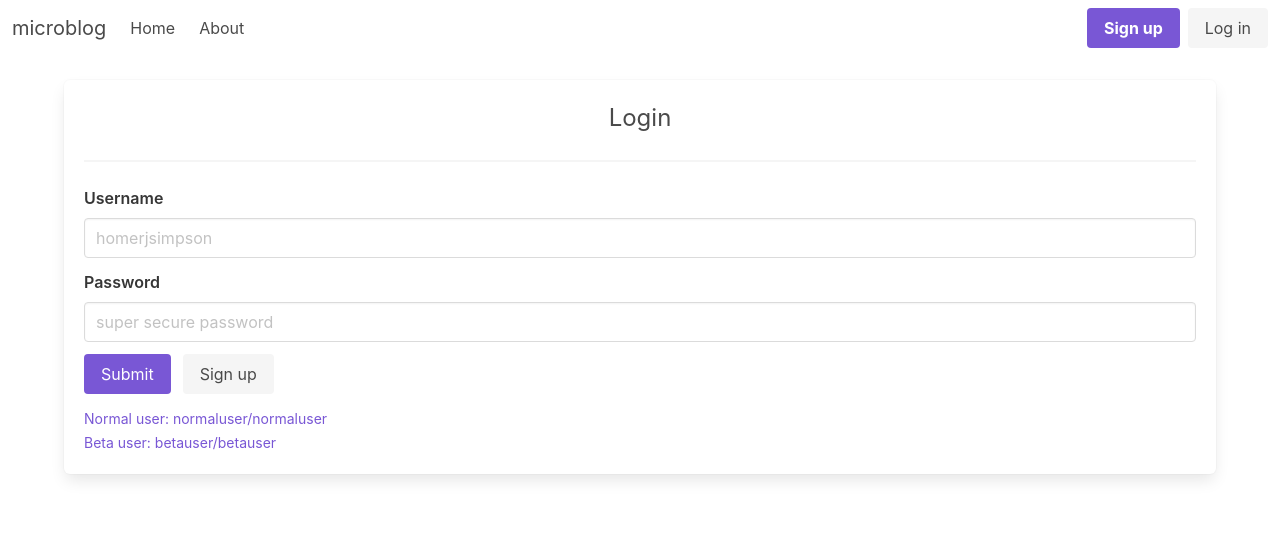
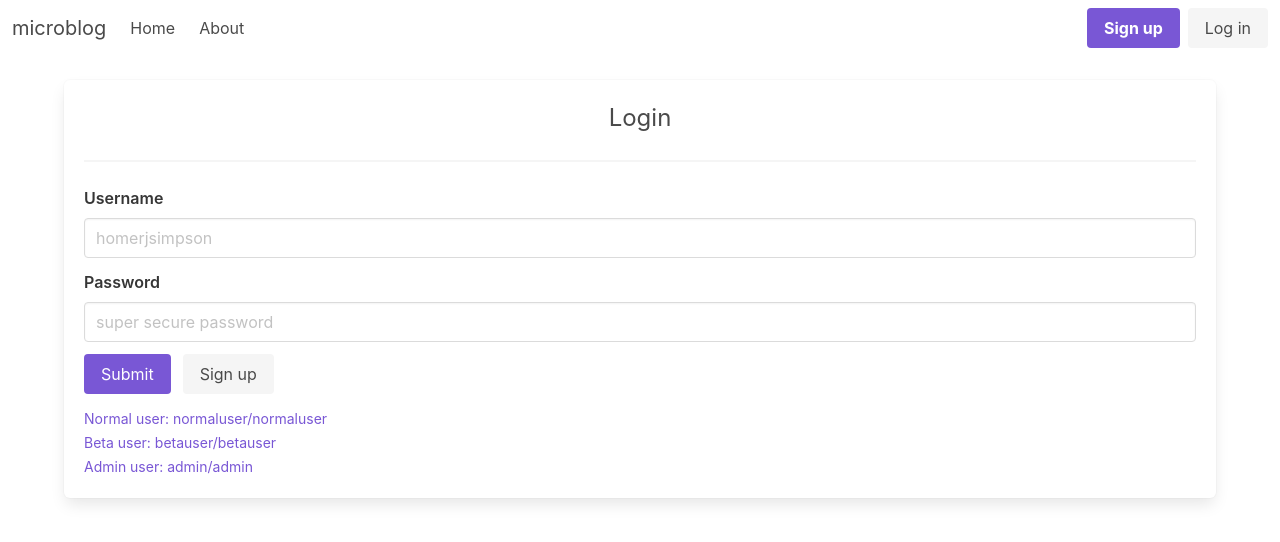
Before and after one commit to zsanettmagyar-cbcorews/microblog-frontend, a Vue app: page /login in a window 1280 px wide. Shown: the top 542 px of the page. Built offline with nearby package versions, Linux system fonts and the light colour scheme.

Commit message:
Adding admin user

```diff
--- a/src/utils/users.js
+++ b/src/utils/users.js
@@ -10,6 +10,12 @@ export const userList = [
     password: 'normaluser',
     company: 'generic co',
     beta_access: false
+  },
+  {
+    username: 'admin',
+    password: 'admin',
+    company: 'Cool guys',
+    betaAccess: true
   }
 ]
 
--- a/src/views/Login.vue
+++ b/src/views/Login.vue
@@ -27,6 +27,7 @@
         </div>
         <p><small><a @click="() => {username='normaluser'; password='normaluser'}">Normal user: normaluser/normaluser</a></small></p>
         <p><small><a @click="() => {username='betauser'; password='betauser'}">Beta user: betauser/betauser</a></small></p>
+        <p><small><a @click="() => {username='admin'; password='admin'}">Admin user: admin/admin</a></small></p>
       </form>
     </div>
   </div>
```
